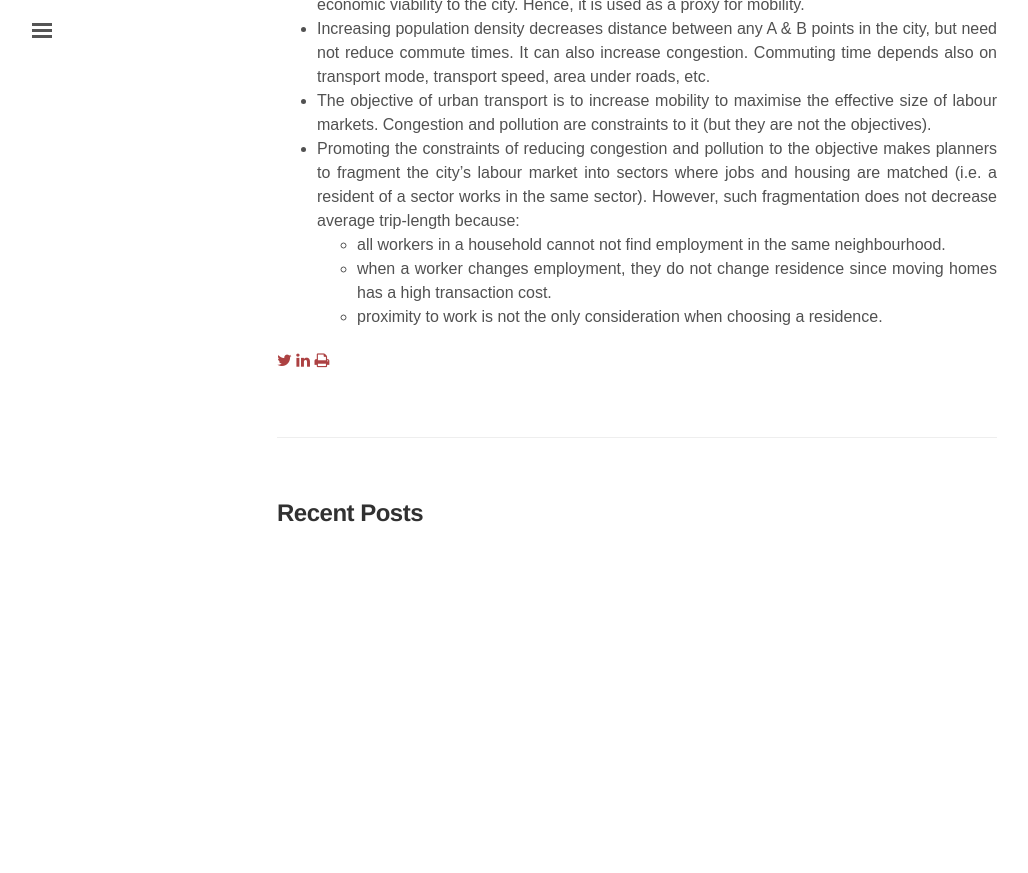
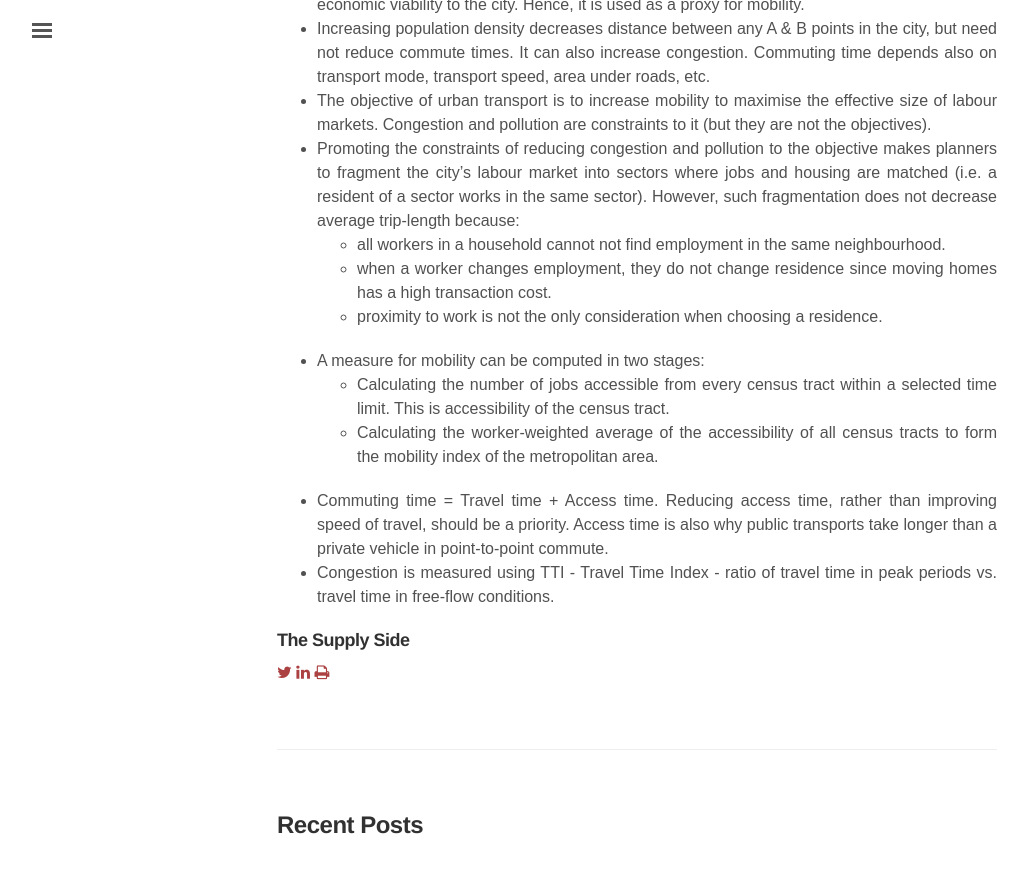
Before and after one commit to sujithjay/sujithjay.github.io, a Jekyll site: the page built from notes/Order-without-Design.md, in a window 1280 px wide and 900 px high, scrolled down 1121 px. Shown: the top 873 px of the window, without its empty margins (3-1031 px from the left). Built offline with Jekyll 4.4.1, drawn with Linux system fonts in a browser that asks for light colours; nearby versions of some CDN libraries; some web fonts are replaced; before the commit the page ends 1709 px from its top, so only the background shows below that; some of the changed text lies outside the part shown.

Commit message:
Order without Design: Notes

```diff
--- a/notes/Order-without-Design.md
+++ b/notes/Order-without-Design.md
@@ -43,3 +43,10 @@ permalink: /notes/order-without-design
   - all workers in a household cannot not find employment in the same neighbourhood.
   - when a worker changes employment, they do not change residence since moving homes has a high transaction cost.
   - proximity to work is not the only consideration when choosing a residence.
+- A measure for mobility can be computed in two stages:
+  - Calculating the number of jobs accessible from every census tract within a selected time limit. This is accessibility of the census tract.
+  - Calculating the worker-weighted average of the accessibility of all census tracts to form the mobility index of the metropolitan area.
+- Commuting time = Travel time + Access time. Reducing access time, rather than improving speed of travel, should be a priority. Access time is also why public transports take longer than a private vehicle in point-to-point commute.
+- Congestion is measured using TTI - Travel Time Index - ratio of travel time in peak periods vs. travel time in free-flow conditions.
+
+#### The Supply Side
```
Also changed, not shown: other parts of notes/Order-without-Design.md (+1 -1 lines).
